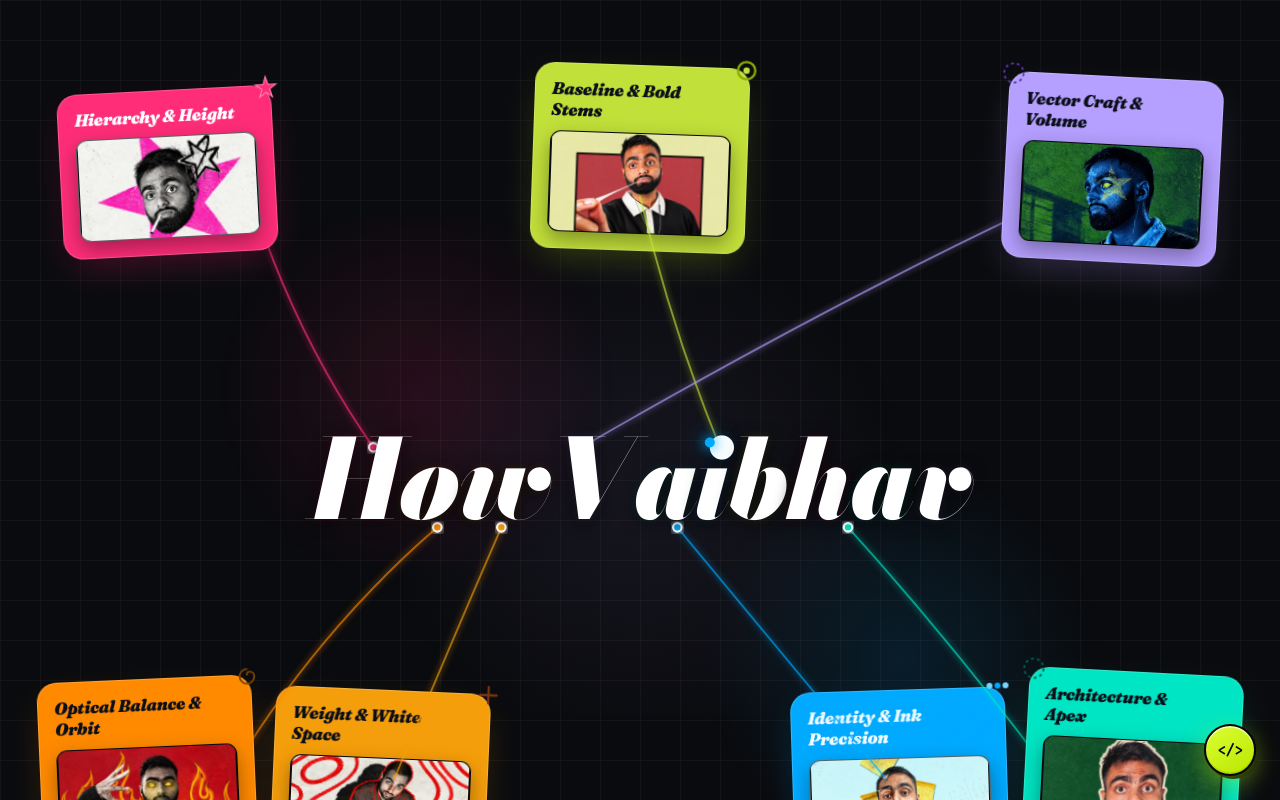
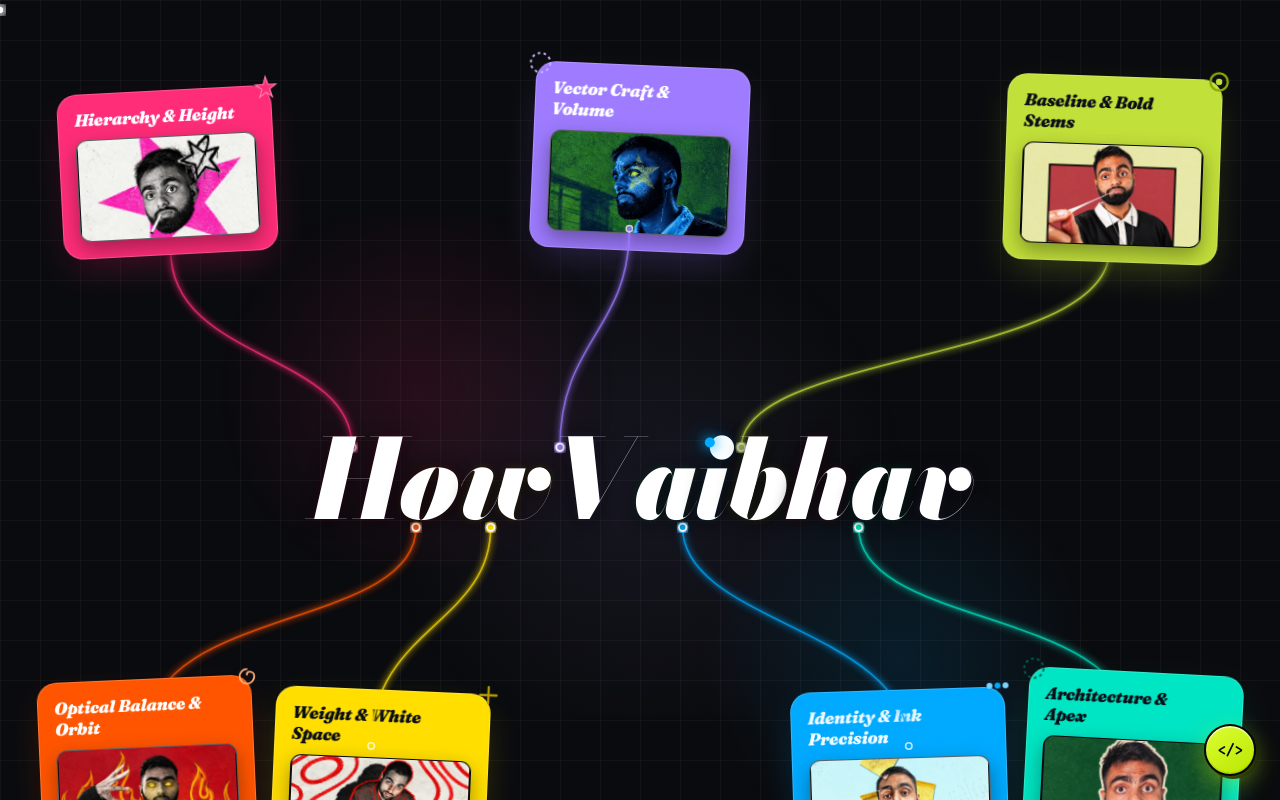
Before and after one commit to how-vaibhav/Portfolio, a React (Vite) app in the folder frontend/: page /design/studio in a window 1280 px wide. Shown: the top 800 px of the page. Built offline with nearby package versions, Linux system fonts and the light colour scheme; the HTML template or start-up script is replaced by a standard one; a web font is replaced by a local one.

Commit message:
fix(design): differentiate O and W colors, eliminate line crossing, and elevate with curved animated laser pathways

```diff
--- a/frontend/src/components/Design/DesignAnatomy.jsx
+++ b/frontend/src/components/Design/DesignAnatomy.jsx
@@ -37,16 +37,40 @@ const ANATOMY_NODES = [
     floatDelay: '0s',
     floatY: '-12px',
     decorator: 'star',
-    // SVG connecting path from Card 1 anchor to top of 'H'
-    pathD: 'M 240,190 Q 280,310 350,410',
-    anchorPoint: { x: 350, y: 410 },
+    originPoint: { x: 160, y: 225 },
+    anchorPoint: { x: 330, y: 410 },
+    pathD: 'M 160,225 C 160,330 330,320 330,410',
+    flowSpeed: '4.2s',
+  },
+  {
+    id: 'node-v',
+    targetLetters: ['V', 'v'],
+    letterIndex: [3, 9],
+    letterSymbol: 'V',
+    badge: '02 // V · VECTOR',
+    title: 'Vector Craft & Volume',
+    principle: 'Infinite Scalability & Rigor',
+    metric: 'VERTEX: 42.4° APEX',
+    image: '/assets/text_image/artwork-v.jpg',
+    color: '#9E7BFF',      // Vibrant Deep Violet
+    textColor: '#FFFFFF',
+    accentColor: '#C9B5FF',
+    rotation: '2.5deg',
+    floatDuration: '6.4s',
+    floatDelay: '-1.6s',
+    floatY: '-10px',
+    decorator: 'ring',
+    originPoint: { x: 590, y: 205 },
+    anchorPoint: { x: 525, y: 410 },
+    pathD: 'M 590,205 C 590,300 525,310 525,410',
+    flowSpeed: '4.8s',
   },
   {
     id: 'node-b',
     targetLetters: ['b'],
     letterIndex: [6],
     letterSymbol: 'B',
-    badge: '02 // B · BASELINE',
+    badge: '03 // B · BASELINE',
     title: 'Baseline & Bold Stems',
     principle: 'Structural Stem Power',
     metric: 'ASC_HT: +240 EM',
@@ -55,33 +79,14 @@ const ANATOMY_NODES = [
     textColor: '#0B0F19',
     accentColor: '#8AAA00',
     rotation: '2deg',
-    floatDuration: '6.4s',
-    floatDelay: '-1.6s',
-    floatY: '-10px',
-    decorator: 'circle',
-    pathD: 'M 600,175 Q 630,300 675,410',
-    anchorPoint: { x: 675, y: 410 },
-  },
-  {
-    id: 'node-v',
-    targetLetters: ['V', 'v'],
-    letterIndex: [3, 9],
-    letterSymbol: 'V',
-    badge: '03 // V · VECTOR',
-    title: 'Vector Craft & Volume',
-    principle: 'Infinite Scalability & Rigor',
-    metric: 'VERTEX: 42.4° APEX',
-    image: '/assets/text_image/artwork-v.jpg',
-    color: '#B59FFF',      // Soft Ethereal Lavender
-    textColor: '#0B0F19',
-    accentColor: '#5E35B1',
-    rotation: '3deg',
     floatDuration: '7.1s',
     floatDelay: '-3.2s',
     floatY: '-14px',
-    decorator: 'ring',
-    pathD: 'M 960,190 Q 770,280 545,410',
-    anchorPoint: { x: 545, y: 410 },
+    decorator: 'circle',
+    originPoint: { x: 1040, y: 225 },
+    anchorPoint: { x: 695, y: 410 },
+    pathD: 'M 1040,225 C 1040,330 695,320 695,410',
+    flowSpeed: '5.1s',
   },
   {
     id: 'node-o',
@@ -93,16 +98,18 @@ const ANATOMY_NODES = [
     principle: 'Pure Circular Resonance',
     metric: 'OVERSHOOT: +18‰',
     image: '/assets/text_image/artwork-o.jpg',
-    color: '#FF8A00',      // Solar Amber Orange
-    textColor: '#0B0F19',
-    accentColor: '#7B4200',
+    color: '#FF5500',      // Vivid Flame Tangerine Orange (Distinct from Yellow W)
+    textColor: '#FFFFFF',
+    accentColor: '#FFAA77',
     rotation: '-2.5deg',
     floatDuration: '5.8s',
     floatDelay: '-4.4s',
     floatY: '-11px',
     decorator: 'swirl',
-    pathD: 'M 220,710 Q 300,580 410,485',
-    anchorPoint: { x: 410, y: 485 },
+    originPoint: { x: 140, y: 675 },
+    anchorPoint: { x: 390, y: 485 },
+    pathD: 'M 140,675 C 140,560 390,580 390,485',
+    flowSpeed: '4.4s',
   },
   {
     id: 'node-w',
@@ -114,16 +121,18 @@ const ANATOMY_NODES = [
     principle: 'Harmonic Stroke Tension',
     metric: 'STEM_WT: 114 EM',
     image: '/assets/text_image/artwork-w.jpg',
-    color: '#F59E0B',      // Marigold Gold Yellow
+    color: '#FFDE00',      // Brilliant Cyber Canary Solar Gold (Distinct from Orange O)
     textColor: '#0B0F19',
-    accentColor: '#78350F',
+    accentColor: '#B29B00',
     rotation: '2.5deg',
     floatDuration: '6.1s',
     floatDelay: '-2.5s',
     floatY: '-10px',
     decorator: 'cross',
-    pathD: 'M 370,720 Q 420,600 470,485',
-    anchorPoint: { x: 470, y: 485 },
+    originPoint: { x: 348, y: 690 },
+    anchorPoint: { x: 460, y: 485 },
+    pathD: 'M 348,690 C 348,580 460,575 460,485',
+    flowSpeed: '4.6s',
   },
   {
     id: 'node-i',
@@ -143,8 +152,10 @@ const ANATOMY_NODES = [
     floatDelay: '-1.8s',
     floatY: '-11px',
     decorator: 'dots',
-    pathD: 'M 830,720 Q 730,600 635,485',
-    anchorPoint: { x: 635, y: 485 },
+    originPoint: { x: 852, y: 690 },
+    anchorPoint: { x: 640, y: 485 },
+    pathD: 'M 852,690 C 852,580 640,575 640,485',
+    flowSpeed: '4.9s',
   },
   {
     id: 'node-a',
@@ -164,23 +175,25 @@ const ANATOMY_NODES = [
     floatDelay: '-3.8s',
     floatY: '-13px',
     decorator: 'ring',
-    pathD: 'M 980,710 Q 890,590 795,485',
-    anchorPoint: { x: 795, y: 485 },
+    originPoint: { x: 1060, y: 675 },
+    anchorPoint: { x: 805, y: 485 },
+    pathD: 'M 1060,675 C 1060,560 805,580 805,485',
+    flowSpeed: '5.3s',
   },
 ];
 
 // ─── Direct Letter Mapping for "HowVaibhav" ──────────────────────────────────
 const LETTERS = [
   { char: 'H', nodeId: 'node-h', accent: '#FF2D78' },
-  { char: 'o', nodeId: 'node-o', accent: '#FF8A00' },
-  { char: 'w', nodeId: 'node-w', accent: '#F59E0B' },
-  { char: 'V', nodeId: 'node-v', accent: '#B59FFF' },
+  { char: 'o', nodeId: 'node-o', accent: '#FF5500' },
+  { char: 'w', nodeId: 'node-w', accent: '#FFDE00' },
+  { char: 'V', nodeId: 'node-v', accent: '#9E7BFF' },
   { char: 'a', nodeId: 'node-a', accent: '#00E5C3' },
   { char: 'i', nodeId: 'node-i', accent: '#00AAFF', hasTittle: true },
   { char: 'b', nodeId: 'node-b', accent: '#C2E03A' },
   { char: 'h', nodeId: 'node-h', accent: '#FF2D78' },
   { char: 'a', nodeId: 'node-a', accent: '#00E5C3' },
-  { char: 'v', nodeId: 'node-v', accent: '#B59FFF' },
+  { char: 'v', nodeId: 'node-v', accent: '#9E7BFF' },
 ];
 
 // ─── Geometric Decorative Accents ──────────────────────────────────────────────
@@ -508,7 +521,7 @@ export default function DesignAnatomy() {
       <div style={{ position: 'absolute', bottom: '15%', right: '12%', width: '450px', height: '350px', background: 'radial-gradient(circle, rgba(0,170,255,0.12) 0%, transparent 70%)', pointerEvents: 'none', zIndex: 1 }} />
       <div style={{ position: 'absolute', top: '50%', left: '50%', transform: 'translate(-50%, -50%)', width: '700px', height: '450px', background: 'radial-gradient(circle, rgba(181,159,255,0.08) 0%, transparent 65%)', pointerEvents: 'none', zIndex: 1 }} />
 
-      {/* ─── SVG CONNECTOR LAYER (Clean Laser Lines Only — NO Dotted Guideline Overlays) ─── */}
+      {/* ─── SVG CONNECTOR LAYER (Curved Architectural Laser Pathways — Zero Overlap) ─── */}
       <svg
         viewBox="0 0 1200 900"
         preserveAspectRatio="xMidYMid meet"
@@ -525,7 +538,14 @@ export default function DesignAnatomy() {
       >
         <defs>
           <filter id="neonPathGlow" x="-20%" y="-20%" width="140%" height="140%">
-            <feGaussianBlur stdDeviation="3" result="blur" />
+            <feGaussianBlur stdDeviation="3.5" result="blur" />
+            <feMerge>
+              <feMergeNode in="blur" />
+              <feMergeNode in="SourceGraphic" />
+            </feMerge>
+          </filter>
+          <filter id="pulseGlow" x="-50%" y="-50%" width="200%" height="200%">
+            <feGaussianBlur stdDeviation="4" result="blur" />
             <feMerge>
               <feMergeNode in="blur" />
               <feMergeNode in="SourceGraphic" />
@@ -533,15 +553,31 @@ export default function DesignAnatomy() {
           </filter>
         </defs>
 
-        {/* ── Dynamic Connecting Laser Paths from Cards to Specific Letter Nodes ── */}
+        {/* ── Dynamic Connecting Curved Laser Paths from Cards to Specific Letter Nodes ── */}
         {ANATOMY_NODES.map((node) => {
           const isTargeted = activeNodeId === node.id;
-          const strokeWidth = isTargeted ? 3.5 : 1.8;
-          const strokeOpacity = isTargeted ? 1 : activeNodeId ? 0.2 : 0.65;
+          const strokeWidth = isTargeted ? 3.2 : 1.7;
+          const strokeOpacity = isTargeted ? 1 : activeNodeId ? 0.2 : 0.72;
 
           return (
             <g key={node.id}>
-              {/* Main curved path */}
+              {/* Outer Ambient Glow Halo */}
+              <path
+                d={node.pathD}
+                stroke={node.color}
+                strokeWidth={isTargeted ? 8 : 4.5}
+                fill="none"
+                strokeLinecap="round"
+                opacity={isTargeted ? 0.45 : strokeOpacity * 0.28}
+                filter="url(#neonPathGlow)"
+                style={{
+                  strokeDasharray: 1000,
+                  strokeDashoffset: isVisible ? 0 : 1000,
+                  transition: 'stroke-dashoffset 1.4s cubic-bezier(0.25, 1, 0.5, 1), stroke-width 0.25s ease, opacity 0.25s ease',
+                }}
+              />
+
+              {/* Core Crisp Laser Filament */}
               <path
                 d={node.pathD}
                 stroke={node.color}
@@ -551,23 +587,75 @@ export default function DesignAnatomy() {
                 opacity={strokeOpacity}
                 filter="url(#neonPathGlow)"
                 style={{
-                  strokeDasharray: 900,
-                  strokeDashoffset: isVisible ? 0 : 900,
-                  transition: 'stroke-dashoffset 1.4s cubic-bezier(0.25, 1, 0.5, 1), stroke-width 0.2s ease, opacity 0.2s ease',
+                  strokeDasharray: 1000,
+                  strokeDashoffset: isVisible ? 0 : 1000,
+                  transition: 'stroke-dashoffset 1.4s cubic-bezier(0.25, 1, 0.5, 1), stroke-width 0.25s ease, opacity 0.25s ease',
                 }}
               />
-              {/* Target terminal node circle on the exact letterform */}
+
+              {/* Animated Glowing Light Photon Packet Travelling Along the Curve */}
               {isVisible && (
+                <circle r={isTargeted ? 3.5 : 2.5} fill="#FFFFFF" filter="url(#pulseGlow)" opacity={isTargeted ? 1 : 0.85}>
+                  <animateMotion
+                    path={node.pathD}
+                    dur={node.flowSpeed || '4.5s'}
+                    repeatCount="indefinite"
+                  />
+                </circle>
+              )}
+
+              {/* Origin Connection Pin Dot at Card Anchor */}
+              {isVisible && node.originPoint && (
                 <circle
-                  cx={node.anchorPoint.x}
-                  cy={node.anchorPoint.y}
-                  r={isTargeted ? 6 : 4}
+                  cx={node.originPoint.x}
+                  cy={node.originPoint.y}
+                  r={isTargeted ? 4.5 : 3}
                   fill={node.color}
                   stroke="#FFFFFF"
-                  strokeWidth="2"
-                  filter="url(#neonPathGlow)"
-                  style={{ transition: 'r 0.2s ease' }}
+                  strokeWidth="1.5"
+                  opacity={strokeOpacity}
                 />
+              )}
+
+              {/* Target Terminal Halo & Bullseye Anchor on the Letter */}
+              {isVisible && (
+                <g>
+                  {/* Expanding Breathing Pulse Ring */}
+                  <circle
+                    cx={node.anchorPoint.x}
+                    cy={node.anchorPoint.y}
+                    r={isTargeted ? 8 : 5}
+                    fill="none"
+                    stroke={node.color}
+                    strokeWidth="1.5"
+                    opacity={isTargeted ? 0.9 : 0.5}
+                  >
+                    <animate
+                      attributeName="r"
+                      values={isTargeted ? '6;14;6' : '4;9;4'}
+                      dur="2.4s"
+                      repeatCount="indefinite"
+                    />
+                    <animate
+                      attributeName="opacity"
+                      values={isTargeted ? '0.9;0.1;0.9' : '0.6;0;0.6'}
+                      dur="2.4s"
+                      repeatCount="indefinite"
+                    />
+                  </circle>
+
+                  {/* Core Target Center Dot */}
+                  <circle
+                    cx={node.anchorPoint.x}
+                    cy={node.anchorPoint.y}
+                    r={isTargeted ? 5.5 : 3.5}
+                    fill={node.color}
+                    stroke="#FFFFFF"
+                    strokeWidth="1.8"
+                    filter="url(#neonPathGlow)"
+                    style={{ transition: 'r 0.2s ease' }}
+                  />
+                </g>
               )}
             </g>
           );
@@ -608,7 +696,7 @@ export default function DesignAnatomy() {
           />
         </div>
 
-        {/* ─── CARD 2: Top Center (B - Baseline & Bold Stems) ─── */}
+        {/* ─── CARD 2: Top Center (V - Vector Craft & Volume) ─── */}
         <div style={{ position: 'absolute', top: '20px', left: '50%', transform: 'translateX(-50%)' }}>
           <AnatomyCard
             node={ANATOMY_NODES[1]}
@@ -620,7 +708,7 @@ export default function DesignAnatomy() {
           />
         </div>
 
-        {/* ─── CARD 3: Top Right (V - Vector Craft & Volume) ─── */}
+        {/* ─── CARD 3: Top Right (B - Baseline & Bold Stems) ─── */}
         <div style={{ position: 'absolute', top: '40px', right: '40px' }}>
           <AnatomyCard
             node={ANATOMY_NODES[2]}
--- a/frontend/src/pages/DesignUnderWorkPage.jsx
+++ b/frontend/src/pages/DesignUnderWorkPage.jsx
@@ -65,7 +65,7 @@ export default function DesignUnderWorkPage() {
       title: '3D Conveyor Deck',
       tag: 'SYSTEM 02 // ISOMETRIC AXIS',
       image: '/assets/text_image/artwork-o.jpg',
-      color: '#FF8A00',
+      color: '#FF5500',
       desc: 'Continuous spatial projection gallery inspired by contemporary European monographs.',
     },
     {
```
